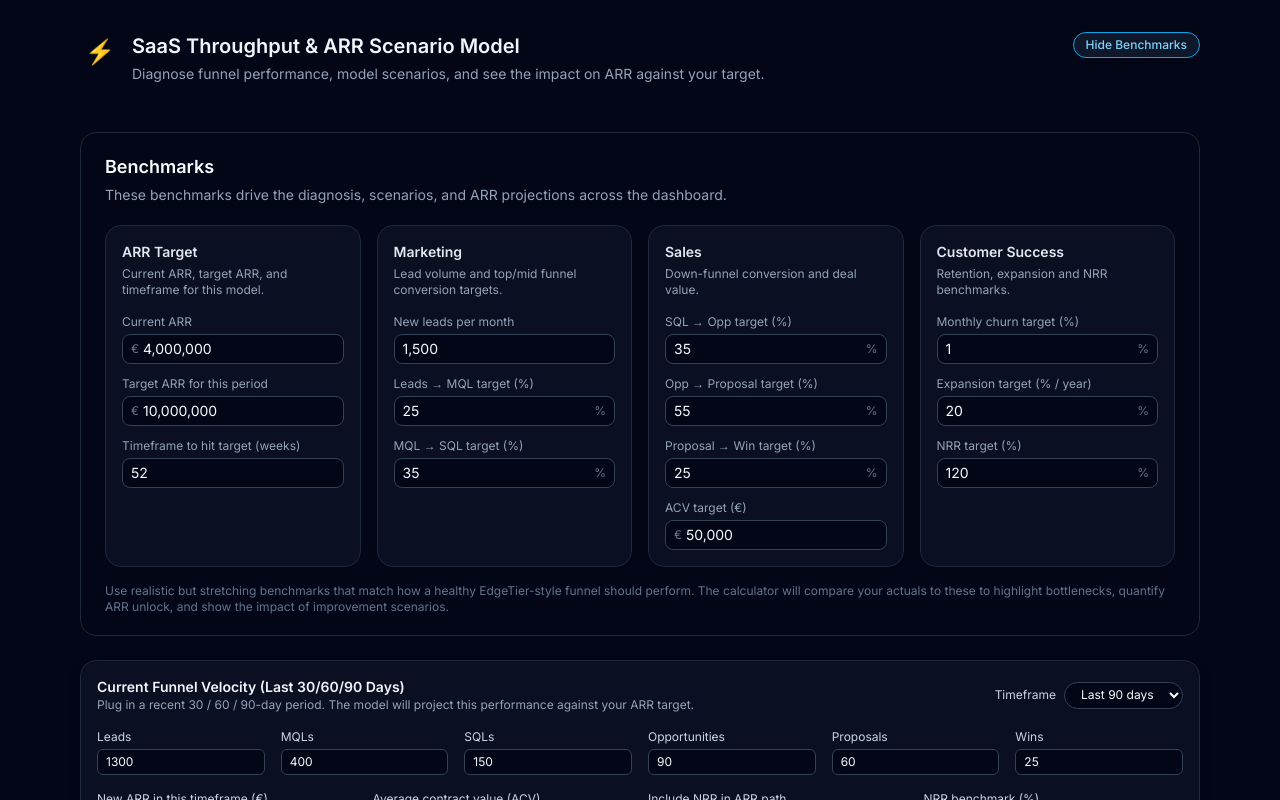
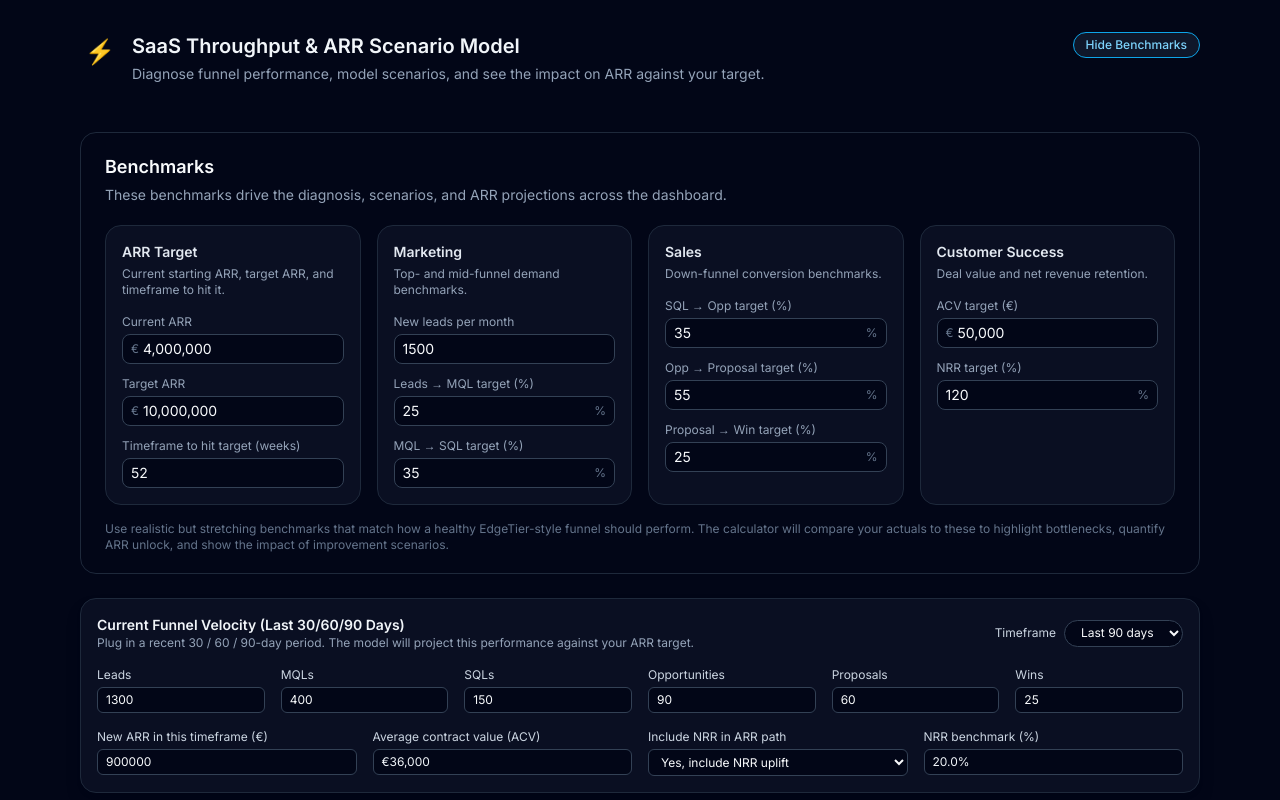
Before and after one commit to powerstephen/saas-throughput-tracker, a Next.js app: page / in a window 1280 px wide. Both pictures are taken after a click on the button "Enter Benchmarks". Shown: the top 800 px of the page. Built offline with nearby package versions, Linux system fonts and the light colour scheme.

Commit message:
Update BenchmarksPanel.tsx

```diff
--- a/components/BenchmarksPanel.tsx
+++ b/components/BenchmarksPanel.tsx
@@ -4,32 +4,37 @@
 import React from "react";
 
 export interface Benchmarks {
-  // ARR / Revenue
+  // ARR / revenue block
   currentArr: number;
   targetArr: number;
   timeframeWeeks: number;
 
-  // Marketing funnel benchmarks
+  // Marketing
   newLeadsPerMonth: number;
-  leadsToMql: number; // decimal, e.g. 0.25 = 25%
-  mqlToSql: number;   // decimal, e.g. 0.35 = 35%
+  leadsToMql: number; // decimal (e.g. 0.25 = 25%)
+  mqlToSql: number;   // decimal
 
-  // Sales funnel benchmarks
-  sqlToOpp: number;         // decimal
-  oppToProposal: number;    // decimal
-  proposalToWin: number;    // decimal
+  // Sales
+  sqlToOpp: number;        // decimal
+  oppToProposal: number;   // decimal
+  proposalToWin: number;   // decimal
 
-  // Commercial benchmarks
-  acv: number;          // €
-  monthlyChurn: number; // decimal, e.g. 0.01 = 1%
-  expansion: number;    // decimal per year, e.g. 0.2 = 20%
-  nrr: number;          // multiple, e.g. 1.2 = 120%
+  // Commercial / CS
+  acv: number;        // €
+  monthlyChurn: number; // decimal (kept in type but hidden in UI)
+  expansion: number;    // decimal (kept in type but hidden in UI)
+  nrr: number;        // multiple, e.g. 1.2 = 120%
 }
 
 interface BenchmarksPanelProps {
   benchmarks: Benchmarks;
   onChange: (next: Benchmarks) => void;
 }
+
+const formatNumber = (value: number) =>
+  value.toLocaleString("en-IE", {
+    maximumFractionDigits: 0,
+  });
 
 export const BenchmarksPanel: React.FC<BenchmarksPanelProps> = ({
   benchmarks,
@@ -43,7 +48,7 @@ export const BenchmarksPanel: React.FC<BenchmarksPanelProps> = ({
     const numeric = Number(cleaned);
     onChange({
       ...benchmarks,
-      [field]: isNaN(numeric) ? 0 : numeric,
+      [field]: Number.isFinite(numeric) ? numeric : 0,
     });
   };
 
@@ -53,7 +58,7 @@ export const BenchmarksPanel: React.FC<BenchmarksPanelProps> = ({
   ) => {
     const cleaned = value.replace(/[^0-9.-]/g, "");
     const numeric = Number(cleaned);
-    const decimal = isNaN(numeric) ? 0 : numeric / 100;
+    const decimal = Number.isFinite(numeric) ? numeric / 100 : 0;
     onChange({
       ...benchmarks,
       [field]: decimal,
@@ -73,10 +78,9 @@ export const BenchmarksPanel: React.FC<BenchmarksPanelProps> = ({
         <div className="rounded-2xl border border-slate-800 bg-slate-900/60 px-4 py-4">
           <h3 className="text-sm font-semibold text-slate-200">ARR Target</h3>
           <p className="mt-1 text-xs text-slate-400">
-            Current ARR, target ARR, and timeframe for this model.
+            Current starting ARR, target ARR, and timeframe to hit it.
           </p>
 
-          {/* Current ARR */}
           <label className="mt-4 block text-xs text-slate-400">
             Current ARR
             <div className="mt-1 flex items-center gap-1 rounded-lg border border-slate-700 bg-slate-950 px-2">
@@ -84,9 +88,7 @@ export const BenchmarksPanel: React.FC<BenchmarksPanelProps> = ({
               <input
                 type="text"
                 className="w-full bg-transparent py-1 text-sm text-slate-50 outline-none"
-                value={benchmarks.currentArr.toLocaleString("en-IE", {
-                  maximumFractionDigits: 0,
-                })}
+                value={formatNumber(benchmarks.currentArr)}
                 onChange={(e) =>
                   handleNumberChange("currentArr", e.target.value)
                 }
@@ -94,17 +96,14 @@ export const BenchmarksPanel: React.FC<BenchmarksPanelProps> = ({
             </div>
           </label>
 
-          {/* Target ARR */}
           <label className="mt-3 block text-xs text-slate-400">
-            Target ARR for this period
+            Target ARR
             <div className="mt-1 flex items-center gap-1 rounded-lg border border-slate-700 bg-slate-950 px-2">
               <span className="text-slate-500">€</span>
               <input
                 type="text"
                 className="w-full bg-transparent py-1 text-sm text-slate-50 outline-none"
-                value={benchmarks.targetArr.toLocaleString("en-IE", {
-                  maximumFractionDigits: 0,
-                })}
+                value={formatNumber(benchmarks.targetArr)}
                 onChange={(e) =>
                   handleNumberChange("targetArr", e.target.value)
                 }
@@ -112,7 +111,6 @@ export const BenchmarksPanel: React.FC<BenchmarksPanelProps> = ({
             </div>
           </label>
 
-          {/* Timeframe */}
           <label className="mt-3 block text-xs text-slate-400">
             Timeframe to hit target (weeks)
             <input
@@ -130,25 +128,21 @@ export const BenchmarksPanel: React.FC<BenchmarksPanelProps> = ({
         <div className="rounded-2xl border border-slate-800 bg-slate-900/60 px-4 py-4">
           <h3 className="text-sm font-semibold text-slate-200">Marketing</h3>
           <p className="mt-1 text-xs text-slate-400">
-            Lead volume and top/mid funnel conversion targets.
+            Top- and mid-funnel demand benchmarks.
           </p>
 
-          {/* New leads per month */}
           <label className="mt-4 block text-xs text-slate-400">
             New leads per month
             <input
-              type="text"
+              type="number"
               className="mt-1 w-full rounded-lg border border-slate-700 bg-slate-950 px-2 py-1 text-sm text-slate-50 outline-none"
-              value={benchmarks.newLeadsPerMonth.toLocaleString("en-IE", {
-                maximumFractionDigits: 0,
-              })}
+              value={benchmarks.newLeadsPerMonth}
               onChange={(e) =>
                 handleNumberChange("newLeadsPerMonth", e.target.value)
               }
             />
           </label>
 
-          {/* Leads → MQL */}
           <label className="mt-3 block text-xs text-slate-400">
             Leads → MQL target (%)
             <div className="mt-1 flex items-center gap-1 rounded-lg border border-slate-700 bg-slate-950 px-2">
@@ -164,7 +158,6 @@ export const BenchmarksPanel: React.FC<BenchmarksPanelProps> = ({
             </div>
           </label>
 
-          {/* MQL → SQL */}
           <label className="mt-3 block text-xs text-slate-400">
             MQL → SQL target (%)
             <div className="mt-1 flex items-center gap-1 rounded-lg border border-slate-700 bg-slate-950 px-2">
@@ -185,10 +178,9 @@ export const BenchmarksPanel: React.FC<BenchmarksPanelProps> = ({
         <div className="rounded-2xl border border-slate-800 bg-slate-900/60 px-4 py-4">
           <h3 className="text-sm font-semibold text-slate-200">Sales</h3>
           <p className="mt-1 text-xs text-slate-400">
-            Down-funnel conversion and deal value.
+            Down-funnel conversion benchmarks.
           </p>
 
-          {/* SQL → Opp */}
           <label className="mt-4 block text-xs text-slate-400">
             SQL → Opp target (%)
             <div className="mt-1 flex items-center gap-1 rounded-lg border border-slate-700 bg-slate-950 px-2">
@@ -204,7 +196,6 @@ export const BenchmarksPanel: React.FC<BenchmarksPanelProps> = ({
             </div>
           </label>
 
-          {/* Opp → Proposal */}
           <label className="mt-3 block text-xs text-slate-400">
             Opp → Proposal target (%)
             <div className="mt-1 flex items-center gap-1 rounded-lg border border-slate-700 bg-slate-950 px-2">
@@ -220,7 +211,6 @@ export const BenchmarksPanel: React.FC<BenchmarksPanelProps> = ({
             </div>
           </label>
 
-          {/* Proposal → Win */}
           <label className="mt-3 block text-xs text-slate-400">
             Proposal → Win target (%)
             <div className="mt-1 flex items-center gap-1 rounded-lg border border-slate-700 bg-slate-950 px-2">
@@ -235,24 +225,6 @@ export const BenchmarksPanel: React.FC<BenchmarksPanelProps> = ({
               <span className="text-slate-500">%</span>
             </div>
           </label>
-
-          {/* ACV */}
-          <label className="mt-3 block text-xs text-slate-400">
-            ACV target (€)
-            <div className="mt-1 flex items-center gap-1 rounded-lg border border-slate-700 bg-slate-950 px-2">
-              <span className="text-slate-500">€</span>
-              <input
-                type="text"
-                className="w-full bg-transparent py-1 text-sm text-slate-50 outline-none"
-                value={benchmarks.acv.toLocaleString("en-IE", {
-                  maximumFractionDigits: 0,
-                })}
-                onChange={(e) =>
-                  handleNumberChange("acv", e.target.value)
-                }
-              />
-            </div>
-          </label>
         </div>
 
         {/* Customer Success column */}
@@ -261,36 +233,19 @@ export const BenchmarksPanel: React.FC<BenchmarksPanelProps> = ({
             Customer Success
           </h3>
           <p className="mt-1 text-xs text-slate-400">
-            Retention, expansion and NRR benchmarks.
+            Deal value and net revenue retention.
           </p>
 
           <label className="mt-4 block text-xs text-slate-400">
-            Monthly churn target (%)
+            ACV target (€)
             <div className="mt-1 flex items-center gap-1 rounded-lg border border-slate-700 bg-slate-950 px-2">
+              <span className="text-slate-500">€</span>
               <input
-                type="number"
+                type="text"
                 className="w-full bg-transparent py-1 text-sm text-slate-50 outline-none"
-                value={Math.round(benchmarks.monthlyChurn * 100)}
-                onChange={(e) =>
-                  handlePercentChange("monthlyChurn", e.target.value)
-                }
+                value={formatNumber(benchmarks.acv)}
+                onChange={(e) => handleNumberChange("acv", e.target.value)}
               />
-              <span className="text-slate-500">%</span>
-            </div>
-          </label>
-
-          <label className="mt-3 block text-xs text-slate-400">
-            Expansion target (% / year)
-            <div className="mt-1 flex items-center gap-1 rounded-lg border border-slate-700 bg-slate-950 px-2">
-              <input
-                type="number"
-                className="w-full bg-transparent py-1 text-sm text-slate-50 outline-none"
-                value={Math.round(benchmarks.expansion * 100)}
-                onChange={(e) =>
-                  handlePercentChange("expansion", e.target.value)
-                }
-              />
-              <span className="text-slate-500">%</span>
             </div>
           </label>
 
```
